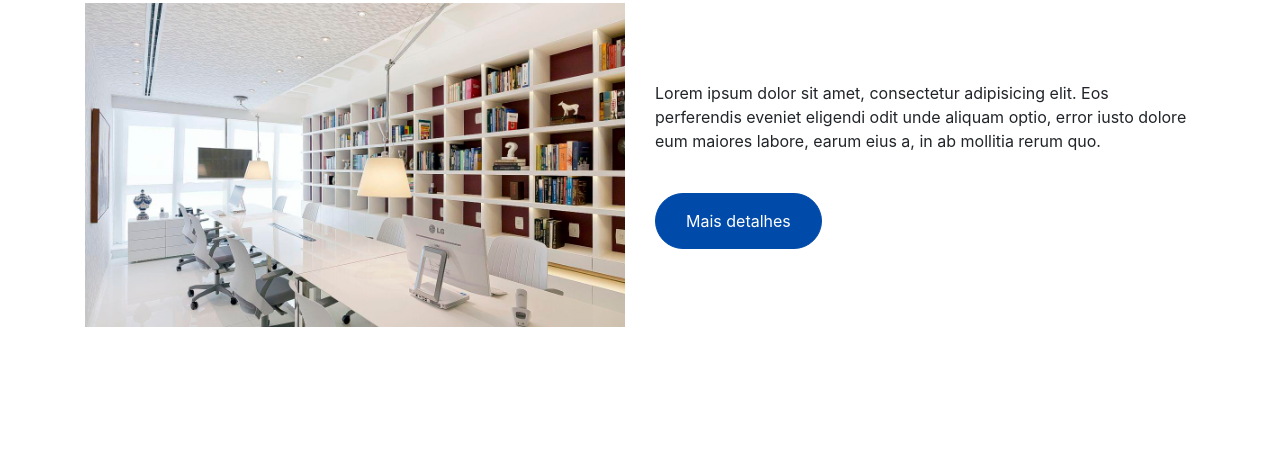
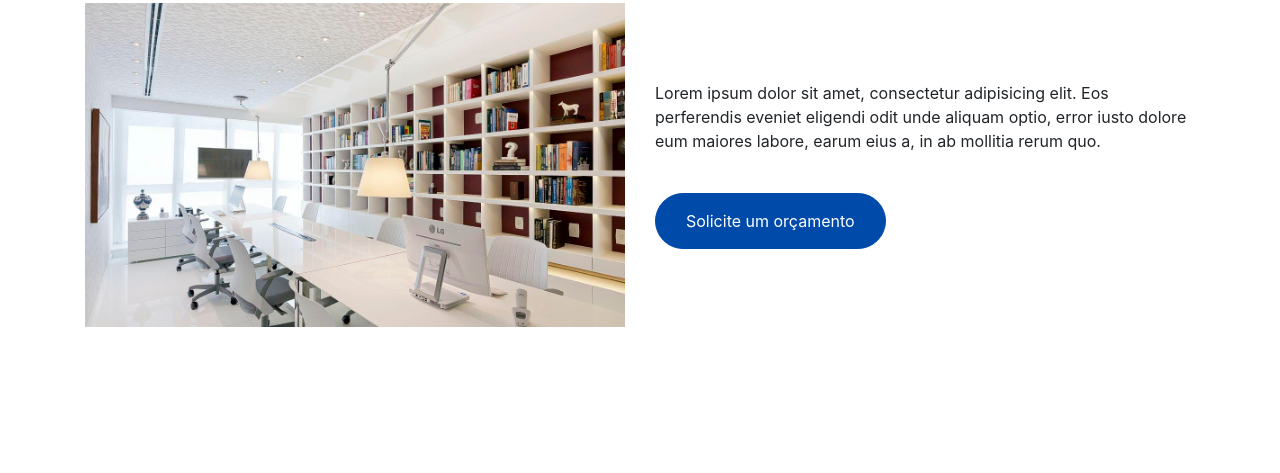
Before and after one commit to itsthallis/site, a website: page index.html in a window 1280 px wide. Shown: the part 2559-3032 px from the top of the page. Drawn offline with nearby package versions, Linux system fonts and the light colour scheme.

Commit message:
Alteração
+ linkk nos botões das salas

```diff
--- a/index.html
+++ b/index.html
@@ -102,7 +102,7 @@
 			  		<img class="img-fluid" src="dist/images/sala2.jpg" alt="">
 			  	</div>
 			  	<div class="col-md-6"><p>Lorem ipsum dolor sit amet, consectetur adipisicing elit. Eos perferendis eveniet eligendi odit unde aliquam optio, error iusto dolore eum maiores labore, earum eius a, in ab mollitia rerum quo.</p>
-			  		<button class="btn btn-secondary">Mais detalhes</button>
+			  		<a href="#contato" class="btn btn-secondary">Solicite um orçamento</a>
 			  	</div>
 		  	</div>
 		  </div>
@@ -113,7 +113,7 @@
 			  		<img class="img-fluid" src="dist/images/sala2.jpg" alt="">
 			  	</div>
 			  	<div class="col-md-6"><p>Lorem ipsum dolor sit amet, consectetur adipisicing elit. Eos perferendis eveniet eligendi odit unde aliquam optio, error iusto dolore eum maiores labore, earum eius a, in ab mollitia rerum quo.</p>
-			  		<button class="btn btn-secondary">Mais detalhes</button>
+			  		<a href="#contato" class="btn btn-secondary">Solicite um orçamento</a>
 			  	</div>
 		  	</div>
 		  </div>
@@ -124,7 +124,7 @@
 			  		<img class="img-fluid" src="dist/images/sala2.jpg" alt="">
 			  	</div>
 			  	<div class="col-md-6"><p>Lorem ipsum dolor sit amet, consectetur adipisicing elit. Eos perferendis eveniet eligendi odit unde aliquam optio, error iusto dolore eum maiores labore, earum eius a, in ab mollitia rerum quo.</p>
-			  		<button class="btn btn-secondary">Mais detalhes</button>
+			  		<a href="#contato" class="btn btn-secondary">Solicite um orçamento</a>
 			  	</div>
 		  	</div>
 		  </div>
```
